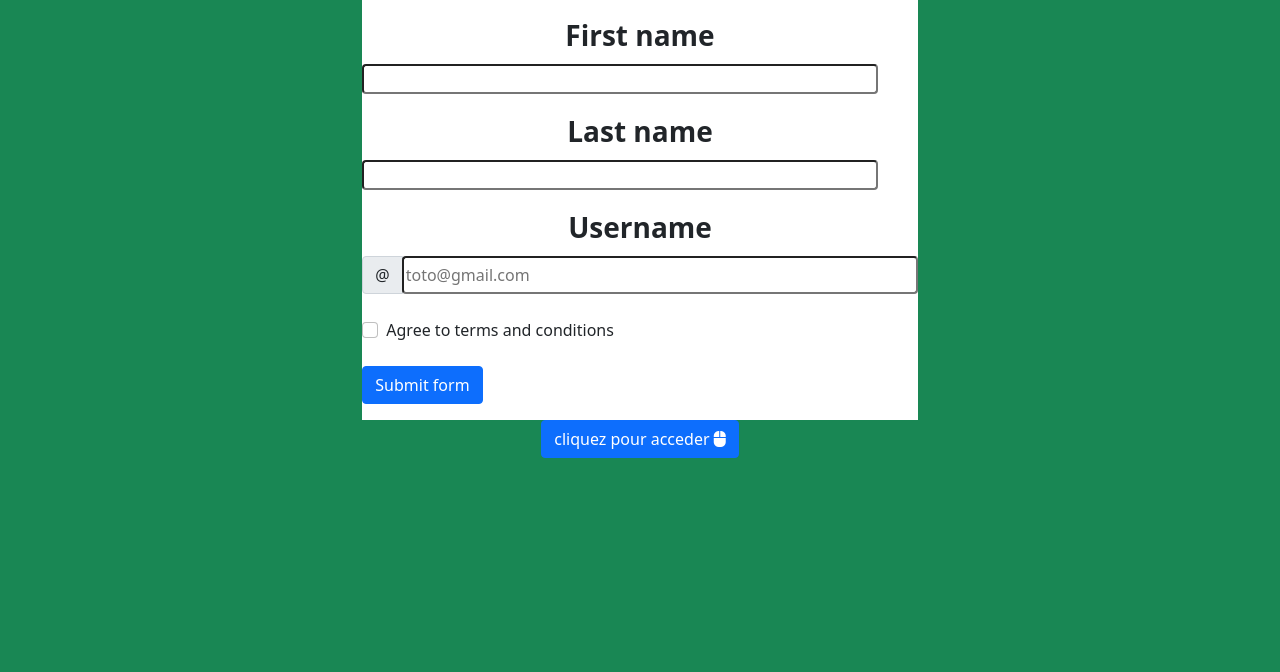
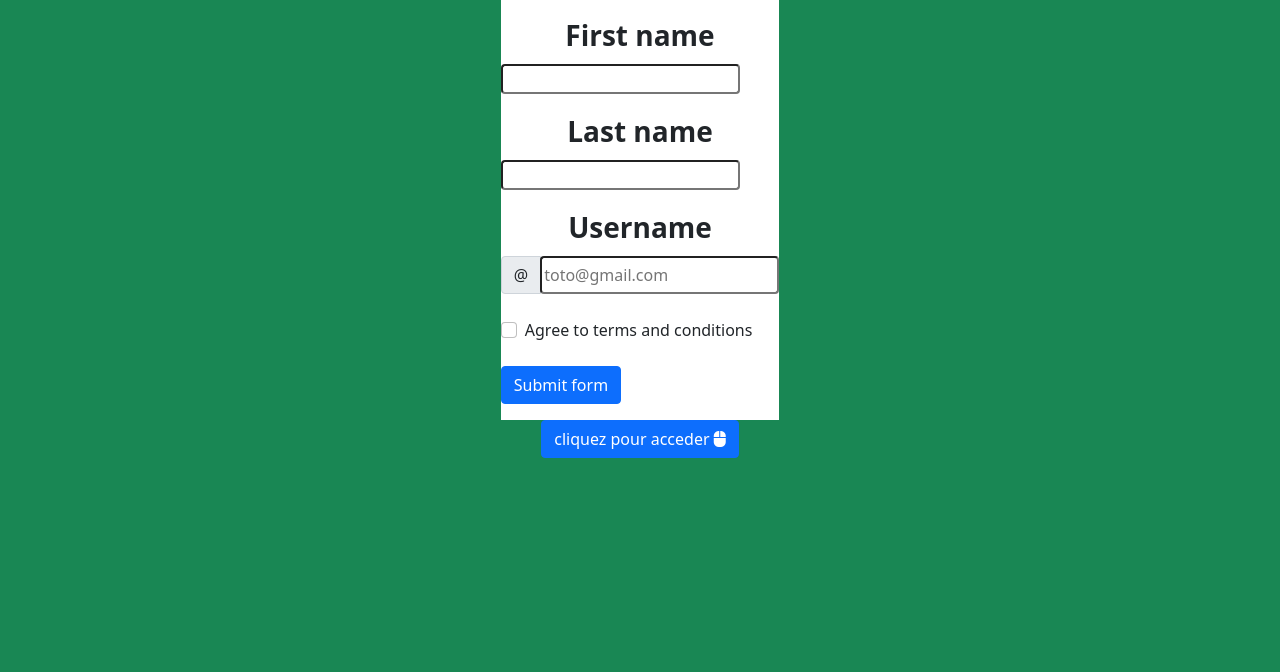
Before and after one commit to DyvanToukam/gest-livre-1.0, a plain HTML site: page index.html in a window 1280 px wide. Shown: the part 128-800 px from the top of the page. Drawn offline with nearby package versions, Linux system fonts and the light colour scheme.

Commit message:
Update index.html

```diff
--- a/index.html
+++ b/index.html
@@ -32,7 +32,7 @@
             <input
             type="text"
 
-            size="50"
+
             class="rounded-2 fisrt"
             id="validationDefault01"
             aria-valuetext="Dyvan"
@@ -47,7 +47,7 @@
           <div class="">
             <input
             type="text"
-         size="50"
+
             class="rounded-2"
             id="validationDefault02"
             aria-valuetext="Toukam"
@@ -65,7 +65,7 @@
             <span class="input-group-text" id="inputGroupPrepend2">@</span>
             <input
               type="text"
-              size="50"
+
               class="rounded-2"
               id="validationDefaultUsername"
               placeholder="toto@gmail.com"
```
